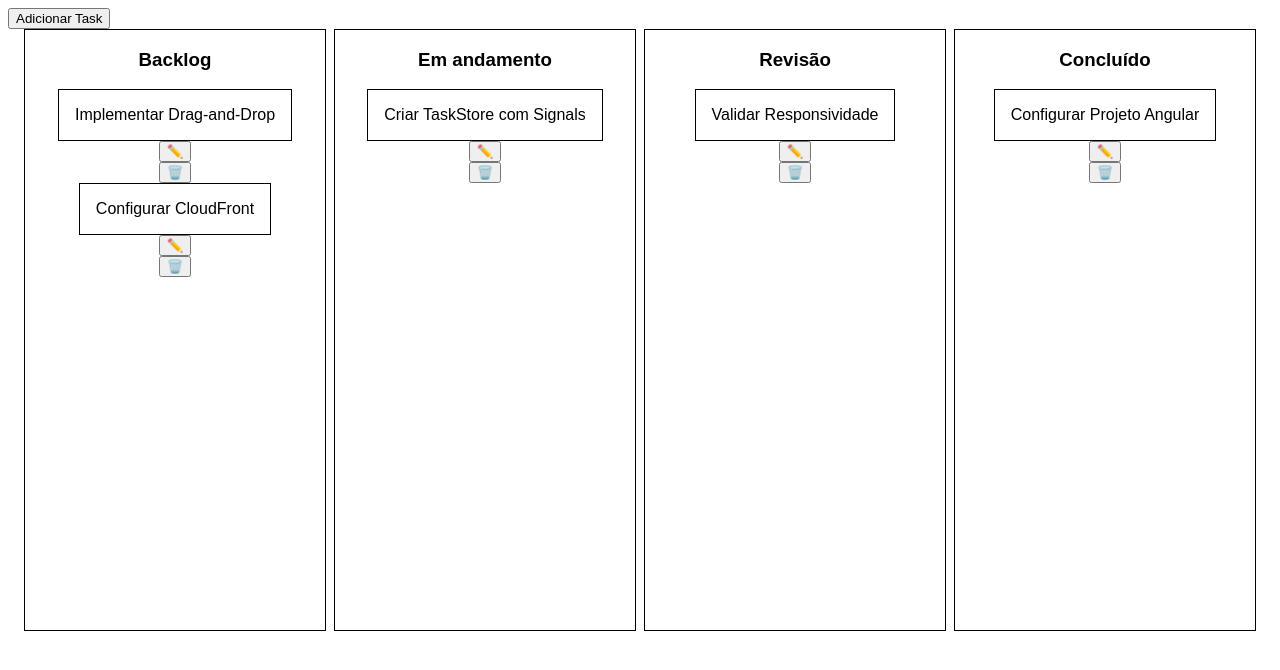
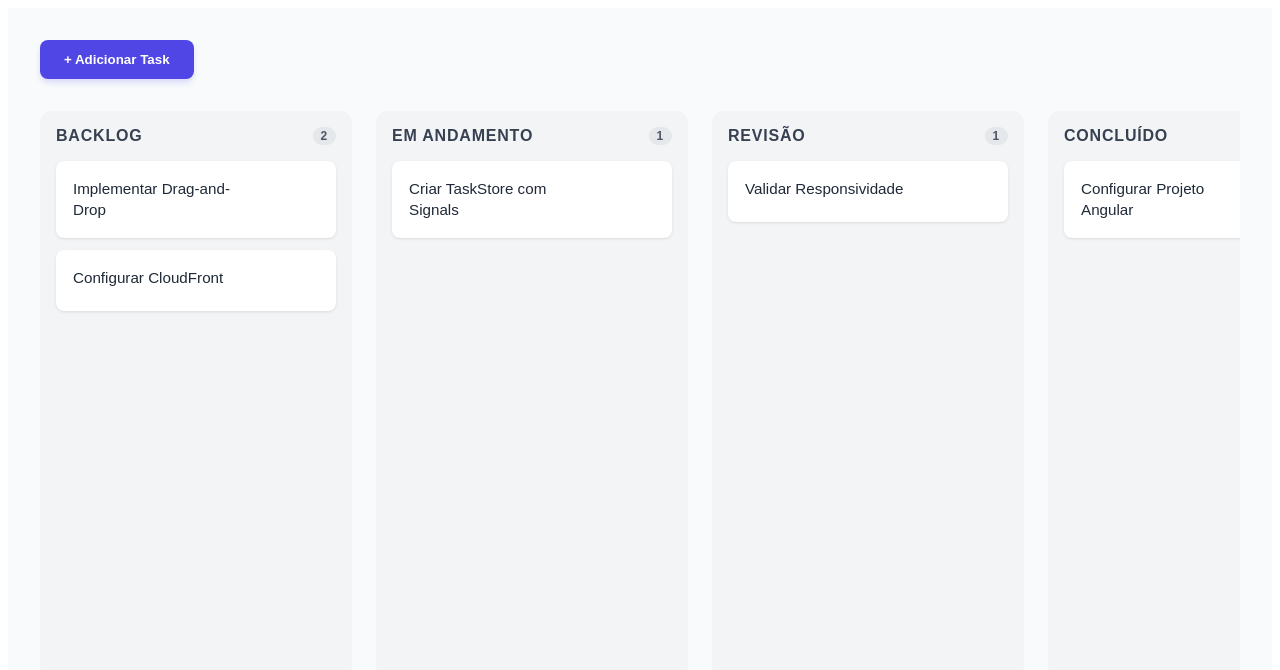
Before and after one commit to LuciusHx/kanban-app, an Angular app: page / in a window 1280 px wide. Shown: the top 670 px of the page. Built offline with nearby package versions, Linux system fonts and the light colour scheme.

Commit message:
style: style tasks and tasks modal

```diff
--- a/src/app/app.html
+++ b/src/app/app.html
@@ -6,63 +6,135 @@
     (saveTask)="editingTask() ? editTask($event) : createTask($event)"
     (cancel)="closeModal()"
   ></app-task-modal>
-  <button (click)="openModal()">Adicionar Task</button>
+
+  <button (click)="openModal()">+ Adicionar Task</button>
+
   <div cdkDropListGroup class="board">
+    <div class="col">
+      <h3>
+        Backlog
+        <span class="count">{{ taskService.backlogTasks().length }}</span>
+      </h3>
+
       <div
         cdkDropList
         [cdkDropListData]="taskService.backlogTasks()"
         (cdkDropListDropped)="drop($event, 'Backlog')"
-      class="col"
+        class="task-list"
       >
-      <h3>Backlog</h3>
-      @for (backlogTask of taskService.backlogTasks(); track backlogTask.id) {
-        <label cdkDrag [cdkDragData]="backlogTask">{{ backlogTask.title }}</label>
-        <button type="button" (click)="openEditModal(backlogTask)">✏️</button>
-        <button type="button" (click)="deleteTask(backlogTask)" title="Remover tarefa">🗑️</button>
+        @for (task of taskService.backlogTasks(); track task.id) {
+          <div class="task-card" cdkDrag [cdkDragData]="task">
+            <span class="task-title">{{ task.title }}</span>
+
+            <div class="task-actions">
+              <button class="btn-icon edit" type="button" (click)="openEditModal(task)">✏️</button>
+              <button
+                class="btn-icon delete"
+                type="button"
+                (click)="deleteTask(task)"
+                title="Remover tarefa"
+              >
+                🗑️
+              </button>
+            </div>
+
+            <div cdkDragPlaceholder class="custom-placeholder"></div>
+          </div>
         }
       </div>
+    </div>
+
+    <div class="col">
+      <h3>
+        Em andamento
+        <span class="count">{{ taskService.inProgressTasks().length }}</span>
+      </h3>
+
       <div
         cdkDropList
         [cdkDropListData]="taskService.inProgressTasks()"
         (cdkDropListDropped)="drop($event, 'Em andamento')"
-      class="col"
+        class="task-list"
       >
-      <h3>Em andamento</h3>
-      @for (inProgressTask of taskService.inProgressTasks(); track inProgressTask.id) {
-        <label cdkDrag [cdkDragData]="inProgressTask">{{ inProgressTask.title }}</label>
-        <button type="button" (click)="openEditModal(inProgressTask)">✏️</button>
-        <button type="button" (click)="deleteTask(inProgressTask)" title="Remover tarefa">
+        @for (task of taskService.inProgressTasks(); track task.id) {
+          <div class="task-card" cdkDrag [cdkDragData]="task">
+            <span class="task-title">{{ task.title }}</span>
+            <div class="task-actions">
+              <button class="btn-icon edit" type="button" (click)="openEditModal(task)">✏️</button>
+              <button
+                class="btn-icon delete"
+                type="button"
+                (click)="deleteTask(task)"
+                title="Remover tarefa"
+              >
                 🗑️
               </button>
+            </div>
+          </div>
         }
       </div>
+    </div>
+
+    <div class="col">
+      <h3>
+        Revisão
+        <span class="count">{{ taskService.reviewTasks().length }}</span>
+      </h3>
 
       <div
         cdkDropList
         [cdkDropListData]="taskService.reviewTasks()"
         (cdkDropListDropped)="drop($event, 'Em revisão')"
-      class="col"
+        class="task-list"
       >
-      <h3>Revisão</h3>
-      @for (reviewTask of taskService.reviewTasks(); track reviewTask.id) {
-        <label cdkDrag [cdkDragData]="reviewTask">{{ reviewTask.title }}</label>
-        <button type="button" (click)="openEditModal(reviewTask)">✏️</button>
-        <button type="button" (click)="deleteTask(reviewTask)" title="Remover tarefa">🗑️</button>
+        @for (task of taskService.reviewTasks(); track task.id) {
+          <div class="task-card" cdkDrag [cdkDragData]="task">
+            <span class="task-title">{{ task.title }}</span>
+            <div class="task-actions">
+              <button class="btn-icon edit" type="button" (click)="openEditModal(task)">✏️</button>
+              <button
+                class="btn-icon delete"
+                type="button"
+                (click)="deleteTask(task)"
+                title="Remover tarefa"
+              >
+                🗑️
+              </button>
+            </div>
+          </div>
         }
       </div>
+    </div>
+
+    <div class="col">
+      <h3>
+        Concluído
+        <span class="count">{{ taskService.doneTasks().length }}</span>
+      </h3>
 
       <div
         cdkDropList
         [cdkDropListData]="taskService.doneTasks()"
         (cdkDropListDropped)="drop($event, 'Concluído')"
-      class="col"
+        class="task-list"
       >
-      <h3>Concluído</h3>
-      @for (doneTask of taskService.doneTasks(); track doneTask.id) {
-        <label cdkDrag [cdkDragData]="doneTask">{{ doneTask.title }}</label>
-        <button type="button" (click)="openEditModal(doneTask)">✏️</button>
-        <button type="button" (click)="deleteTask(doneTask)" title="Remover tarefa">🗑️</button>
+        @for (task of taskService.doneTasks(); track task.id) {
+          <div class="task-card" cdkDrag [cdkDragData]="task">
+            <span class="task-title">{{ task.title }}</span>
+            <div class="task-actions">
+              <button class="btn-icon edit" type="button" (click)="openEditModal(task)">✏️</button>
+              <button
+                class="btn-icon delete"
+                type="button"
+                (click)="deleteTask(task)"
+                title="Remover tarefa"
+              >
+                🗑️
+              </button>
+            </div>
+          </div>
         }
       </div>
     </div>
   </div>
+</div>
--- a/src/app/app.scss
+++ b/src/app/app.scss
@@ -1,19 +1,171 @@
+/* --- Layout Geral --- */
+:host {
+  display: block;
+  padding: 2rem;
+  font-family:
+    system-ui,
+    -apple-system,
+    sans-serif;
+  background-color: #f8fafc; /* Fundo cinza bem claro */
+  min-height: 100vh;
+}
+
+/* Botão Principal de Adicionar */
+button:not(.btn-icon) {
+  background-color: #4f46e5;
+  color: white;
+  border: none;
+  padding: 0.75rem 1.5rem;
+  border-radius: 8px;
+  font-weight: 600;
+  cursor: pointer;
+  margin-bottom: 2rem;
+  transition: background 0.2s;
+  box-shadow: 0 4px 6px -1px rgba(79, 70, 229, 0.2);
+
+  &:hover {
+    background-color: #4338ca;
+  }
+}
+
+/* --- Container do Board (Colunas) --- */
 .board {
   display: flex;
-  justify-content: center;
-  gap: 8px;
+  gap: 1.5rem;
+  overflow-x: auto; /* Permite scroll horizontal em telas pequenas */
+  padding-bottom: 1rem;
+  align-items: flex-start;
 }
 
+/* --- Colunas --- */
 .col {
+  flex: 1;
+  min-width: 280px;
+  max-width: 350px;
+  background: #f3f4f6; /* Cinza da coluna */
+  border-radius: 12px;
+  padding: 1rem;
   display: flex;
   flex-direction: column;
-  align-items: center;
-  border: solid 1px;
-  min-height: 600px;
-  width: 300px;
 }
 
-label {
+/* Títulos das Colunas */
+h3 {
+  margin: 0 0 1rem 0;
+  font-size: 1rem;
+  font-weight: 700;
+  color: #374151;
+  text-transform: uppercase;
+  letter-spacing: 0.05em;
+  display: flex;
+  justify-content: space-between;
+  align-items: center;
+
+  /* Contador de tarefas (opcional) */
+  .count {
+    background: #e5e7eb;
+    color: #4b5563;
+    font-size: 0.75rem;
+    padding: 2px 8px;
+    border-radius: 10px;
+  }
+}
+
+/* Área onde os cards ficam (Lista) */
+.task-list {
+  min-height: 500px;
+  display: flex;
+  flex-direction: column;
+  gap: 0.75rem;
+}
+
+.task-card {
+  background: white;
   padding: 1rem;
-  border: solid 1px;
+  border-radius: 8px;
+  box-shadow: 0 1px 3px rgba(0, 0, 0, 0.1);
+  cursor: grab;
+  transition:
+    box-shadow 0.2s,
+    transform 0.2s;
+  border: 1px solid transparent;
+  display: flex;
+  justify-content: space-between;
+  align-items: flex-start;
+  gap: 10px;
+
+  &:hover {
+    box-shadow: 0 4px 6px -1px rgba(0, 0, 0, 0.1);
+    border-color: #e5e7eb;
+  }
+
+  &:active {
+    cursor: grabbing;
+  }
 }
+
+.task-title {
+  font-size: 0.95rem;
+  color: #1f2937;
+  line-height: 1.4;
+  word-break: break-word; //quebra texto longo
+}
+
+/* Botões de Ação (Ícones) */
+.task-actions {
+  display: flex;
+  gap: 4px;
+  opacity: 0; /* Esconde por padrão */
+  transition: opacity 0.2s;
+}
+
+/* Mostra botões quando passa o mouse no card */
+.task-card:hover .task-actions {
+  opacity: 1;
+}
+
+.btn-icon {
+  background: transparent;
+  border: none;
+  cursor: pointer;
+  font-size: 1rem;
+  padding: 4px;
+  border-radius: 4px;
+
+  &:hover {
+    background-color: #f3f4f6;
+  }
+
+  &.delete:hover {
+    background-color: #fee2e2;
+  }
+}
+
+/* --- Classes Especiais do Angular CDK (Drag & Drop) --- */
+.cdk-drag-preview {
+  box-sizing: border-box;
+  border-radius: 8px;
+  box-shadow:
+    0 10px 20px rgba(0, 0, 0, 0.19),
+    0 6px 6px rgba(0, 0, 0, 0.23);
+  background: white;
+  padding: 1rem;
+  display: flex;
+  justify-content: space-between;
+
+}
+
+/* 2. O espaço vazio onde o elemento vai cair (Placeholder) */
+.cdk-drag-placeholder {
+  opacity: 0;
+}
+
+/* 3. Animação suave quando os itens se reordenam */
+.cdk-drag-animating {
+  transition: transform 250ms cubic-bezier(0, 0, 0.2, 1);
+}
+
+/* 4. Animação dos outros itens quando um é solto */
+.task-list.cdk-drop-list-dragging .task-card:not(.cdk-drag-placeholder) {
+  transition: transform 250ms cubic-bezier(0, 0, 0.2, 1);
+}
--- a/src/app/components/task-modal/task-modal.html
+++ b/src/app/components/task-modal/task-modal.html
@@ -11,6 +11,7 @@
         <option value="MEDIUM">Média</option>
         <option value="HIGH">Alta</option>
       </select>
+      <div>
         <button
           type="button"
           [disabled]="taskForm.title().invalid() || taskForm.description().invalid()"
@@ -19,6 +20,7 @@
           Salvar
         </button>
         <button type="button" (click)="cancel.emit()">Cancelar</button>
+      </div>
     </form>
   </dialog>
 }
--- a/src/app/components/task-modal/task-modal.scss
+++ b/src/app/components/task-modal/task-modal.scss
@@ -0,0 +1,127 @@
+dialog {
+  position: fixed;
+  top: 50%;
+  left: 50%;
+  transform: translate(-50%, -50%);
+
+  width: 90%;
+  max-width: 500px;
+  padding: 2rem;
+
+  border: none;
+  border-radius: 12px;
+  background: #fff;
+  box-shadow: 0 10px 25px rgba(0, 0, 0, 0.2);
+  z-index: 1000;
+
+  margin: 0;
+  color: #333;
+  font-family:
+    system-ui,
+    -apple-system,
+    sans-serif;
+
+  animation: fadeIn 0.2s ease-out;
+}
+
+dialog::backdrop {
+  background: rgba(0, 0, 0, 0.5);
+  backdrop-filter: blur(2px);
+}
+
+h2 {
+  margin-top: 0;
+  margin-bottom: 1.5rem;
+  font-size: 1.5rem;
+  color: #1f2937;
+  border-bottom: 1px solid #e5e7eb;
+  padding-bottom: 1rem;
+}
+
+form {
+  display: flex;
+  flex-direction: column;
+  gap: 1rem;
+}
+
+input,
+textarea,
+select {
+  width: 100%;
+  padding: 0.75rem;
+  border: 1px solid #d1d5db;
+  border-radius: 6px;
+  font-size: 0.95rem;
+  outline: none;
+  transition:
+    border-color 0.2s,
+    box-shadow 0.2s;
+  box-sizing: border-box;
+
+  &:focus {
+    border-color: #6366f1;
+    box-shadow: 0 0 0 3px rgba(99, 102, 241, 0.1);
+  }
+}
+
+textarea {
+  min-height: 100px;
+  resize: vertical; //só redimensionar verticalmente
+}
+
+div:last-child {
+  display: flex;
+  justify-content: flex-end;
+  gap: 10px;
+  margin-top: 1.5rem;
+}
+
+button {
+  padding: 0.6rem 1.2rem;
+  border: none;
+  border-radius: 6px;
+  font-weight: 500;
+  cursor: pointer;
+  transition:
+    background 0.2s,
+    opacity 0.2s;
+  font-size: 0.9rem;
+}
+
+//button primario
+button:first-of-type {
+  background-color: #6366f1;
+  color: white;
+
+  &:hover {
+    background-color: #4f46e5;
+  }
+
+  &:disabled {
+    background-color: #a5a6f6;
+    cursor: not-allowed;
+    opacity: 0.7;
+  }
+}
+
+//button secundario
+button:last-of-type {
+  background-color: #f3f4f6;
+  color: #374151;
+
+  &:hover {
+    background-color: #e5e7eb;
+  }
+}
+
+//animacao
+@keyframes fadeIn {
+  from {
+    opacity: 0;
+    transform: translate(-50%, -48%);
+  }
+  to {
+    opacity: 1;
+    transform: translate(-50%, -50%);
+  }
+}
```
Lines whose indentation alone changed are shown as unchanged.
